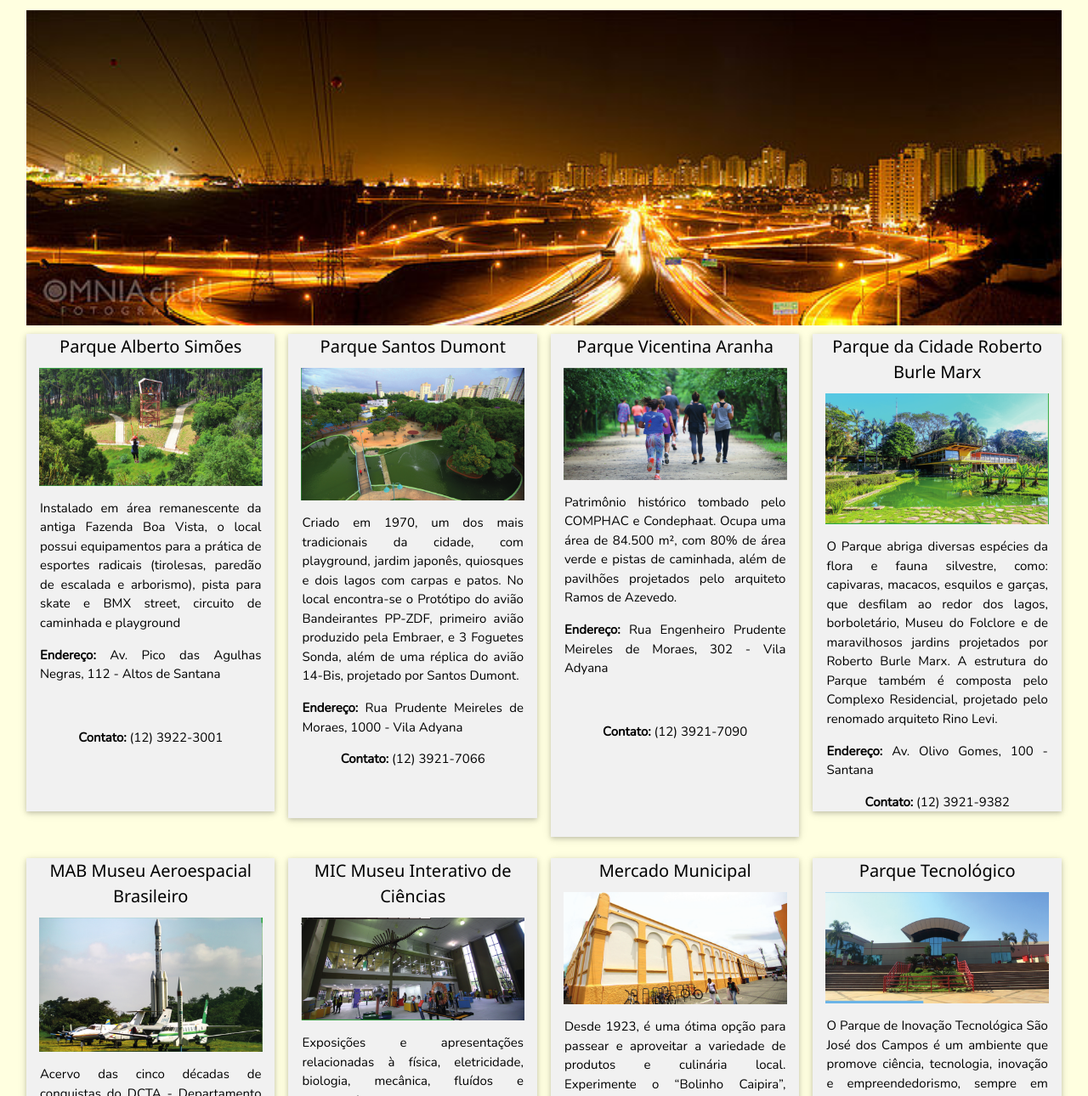
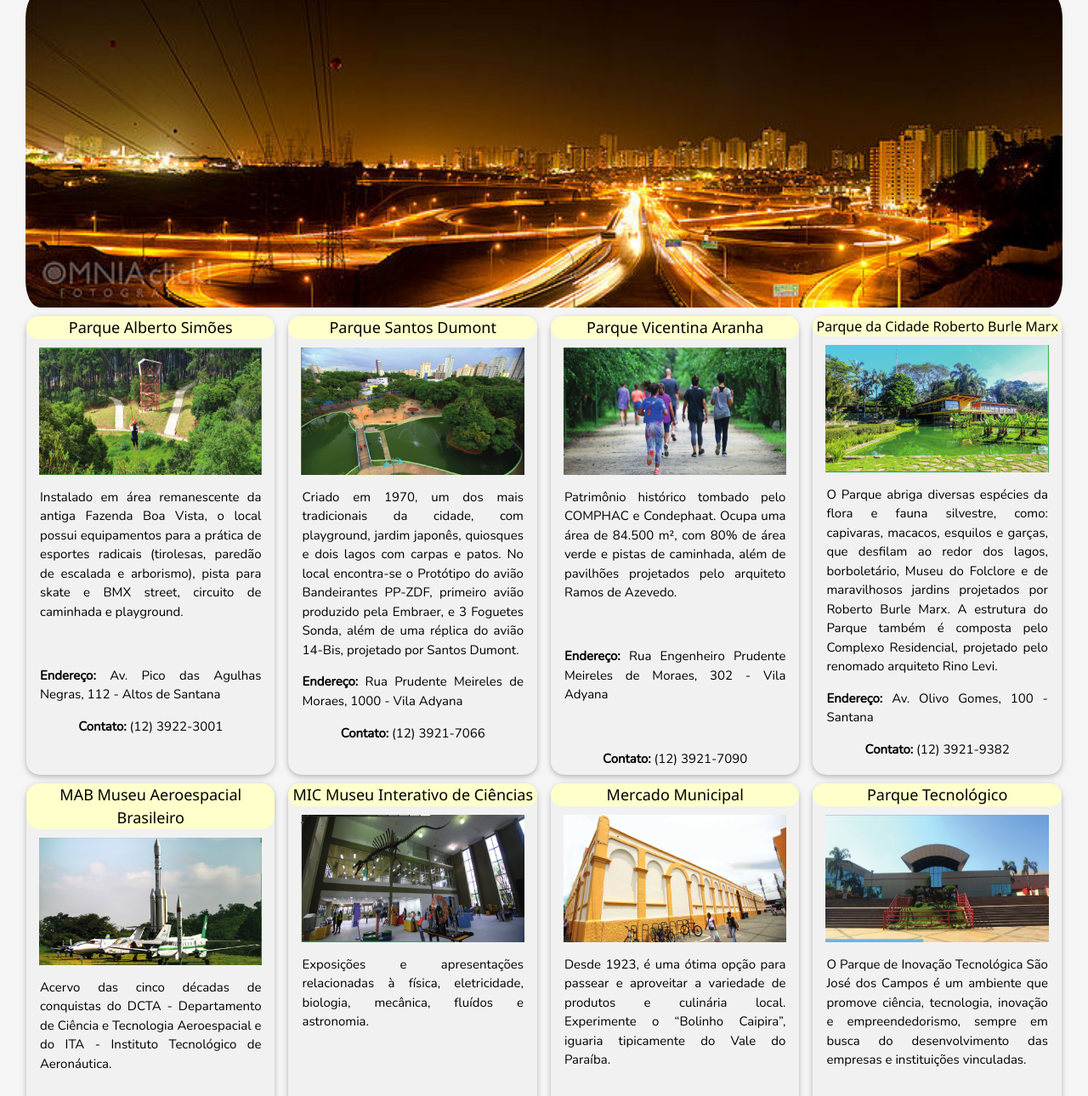
Before and after one commit to rladeira-maker/1semAg14, a plain HTML site: page index.html in a window 1280 px wide. Shown: the part 107-1397 px from the top of the page at 85% size. Drawn offline with nearby package versions, Linux system fonts and the light colour scheme.

Commit message:
Os cards e outros elementos ficaram com os cantos arredondados. Todos os cards ficaram com a mesma altura.

```diff
--- a/index.html
+++ b/index.html
@@ -15,63 +15,88 @@
     />
     <style>
       body {
-        font-family: "Nunito";
+        font-family: "Nunito", Arial, Helvetica, sans-serif;
+        max-width: 1322px;
+        margin: 0 auto;
+        padding: 1em;
+        background-color: whitesmoke;
+      }
+      img{
+        width: 100%;
+        height: 150px;
+        padding: 0em 1em 0em 1em;
+      }
+      footer img{
+        height: 100%;
       }
 
-      .container {
-        font-family: "Nunito", Arial, Helvetica, sans-serif;
-        max-width: 1330px;
-        margin: 0 auto;
-        padding: 1em;
-        background-color:lightyellow;
+      #master_image img{
+        height: 100%;
       }
+
+      header, footer {
+        margin: 0em 1em 8px 1em;
+      }
+
+      .w3-card{
+        width: 100%;
+        height: 36em;
+        padding: top:8px;
+      }
+
     </style>
     <script src=""></script>
   </head>
-  <body <div class="container">
-    <header class="w3-container w3-center w3-dark-grey" style="margin:1em;">
+  <body>
+    <header
+      class="w3-container w3-center w3-dark-grey w3-round-xlarge"
+    >
       <h1>Atrativos Turísticos de São José dos Campos</h1>
     </header>
-    <section>
-        <img class="w3-container"
+      <div id="master_image">
+      <img
+        class="w3-round-xxlarge"
         src="./Image/Anel_Viario.jpeg"
-        alt="Parque Alberto Simões"
-        style="width:100%"
+        alt="Anel_Viario"
       />
-
+    </div>
+      <section>
       <div class="w3-row-padding">
         <div class="w3-quarter">
-          <div class="w3-card w3-light-grey w3-center w3-hover-opacity">
-            <h4>Parque Alberto Simões</h4>
+          <div
+            class="w3-card w3-light-grey w3-center w3-hover-opacity w3-round-xlarge"
+          >
+            <h5 class="w3-round-xlarge w3-pale-yellow">Parque Alberto Simões</h5>
             <img
               src="./Image/Parque_Alberto_Simoes.png"
               alt="Parque Alberto Simões"
-              style="width: 90%"
+
             />
             <p class="w3-container w3-justify">
               Instalado em área remanescente da antiga Fazenda Boa Vista, o
               local possui equipamentos para a prática de esportes radicais
               (tirolesas, paredão de escalada e arborismo), pista para skate e
-              BMX street, circuito de caminhada e playground
+              BMX street, circuito de caminhada e playground.
             </p>
+            <p>&nbsp;</p>
             <p class="w3-container w3-justify">
               <strong>Endereço:</strong> Av. Pico das Agulhas Negras, 112 -
               Altos de Santana
             </p>
-            <p>&#160;</p>
+
             <p><strong>Contato:</strong> (12) 3922-3001</p>
             <!-- espaços acrescidos somente para os cards ficarem em tamanhos próximos-->
-            <p>&#160;</p>
-            <p>&#160;</p>
           </div>
         </div>
         <div class="w3-quarter">
-          <div class="w3-card w3-light-grey w3-center w3-hover-opacity">
-            <h4>Parque Santos Dumont</h4>
+          <div
+            class="w3-card w3-light-grey w3-center w3-hover-opacity w3-round-xlarge"
+          >
+            <h5 class="w3-round-xlarge w3-pale-yellow">Parque Santos Dumont</h5>
             <img
               src="./Image/Parque_Santos_Dumont.png"
               alt="Parque Santos Dumont"
-              style="width: 90%"
+
             />
             <p class="w3-container w3-justify">
               Criado em 1970, um dos mais tradicionais da cidade, com
@@ -86,42 +111,42 @@
             </p>
             <p><strong>Contato:</strong> (12) 3921-7066</p>
             <!-- espaços acrescidos somente para os cards ficarem em tamanhos próximos-->
-            <p>&#160;</p>
-            <hr />
           </div>
         </div>
         <div class="w3-quarter">
-          <div class="w3-card w3-light-grey w3-center w3-hover-opacity">
-            <h4>Parque Vicentina Aranha</h4>
+          <div
+            class="w3-card w3-light-grey w3-center w3-hover-opacity w3-round-xlarge"
+          >
+            <h5 class="w3-round-xlarge w3-pale-yellow">Parque Vicentina Aranha</h5>
             <img
               src="./Image/Parque_Vicentina_Aranha.png"
               alt="Parque Vicentina Aranha"
-              style="width: 90%"
+
             />
             <p class="w3-container w3-justify">
               Patrimônio histórico tombado pelo COMPHAC e Condephaat. Ocupa uma
               área de 84.500 m², com 80% de área verde e pistas de caminhada,
               além de pavilhões projetados pelo arquiteto Ramos de Azevedo.
             </p>
+            <p>&nbsp;</p>
             <p class="w3-container w3-justify">
               <strong>Endereço:</strong> Rua Engenheiro Prudente Meireles de
               Moraes, 302 - Vila Adyana
             </p>
-            <p>&#160;</p>
+            <p>&nbsp;</p>
             <p><strong>Contato:</strong> (12) 3921-7090</p>
             <!-- espaços acrescidos somente para os cards ficarem em tamanhos próximos-->
-            <p>&#160;</p>
-            <p>&#160;</p>
-            <p>&#160;</p>
           </div>
         </div>
         <div class="w3-quarter">
-          <div class="w3-card w3-light-grey w3-center w3-hover-opacity">
-            <h4>Parque da Cidade Roberto Burle Marx</h4>
+          <div
+            class="w3-card w3-light-grey w3-center w3-hover-opacity w3-round-xlarge"
+          >
+            <h6 class="w3-round-xlarge w3-pale-yellow">Parque da Cidade Roberto Burle Marx</h6>
             <img
               src="./Image/Parque_Parque_da_Cidade.png"
               alt="LA"
-              style="width: 90%"
+
             />
             <p class="w3-container w3-justify">
               O Parque abriga diversas espécies da flora e fauna silvestre,
@@ -140,73 +165,84 @@
       </div>
       <div class="w3-row-padding">
         <div class="w3-quarter">
-          <div class="w3-card w3-light-grey w3-center w3-hover-opacity">
-            <h4>MAB Museu Aeroespacial Brasileiro</h4>
+          <div
+            class="w3-card w3-light-grey w3-center w3-hover-opacity w3-round-xlarge"
+          >
+            <h5 class="w3-round-xlarge w3-pale-yellow">MAB Museu Aeroespacial Brasileiro</h5>
             <img
               src="./Image/Museu_Aeroespacial.png"
               alt="Museu Aeroespacial"
-              style="width: 90%"
+
             />
             <p class="w3-container w3-justify">
               Acervo das cinco décadas de conquistas do DCTA - Departamento de
               Ciência e Tecnologia Aeroespacial e do ITA - Instituto Tecnológico
               de Aeronáutica.
             </p>
+            <p>&nbsp;</p>
             <p class="w3-container w3-justify">
               <strong>Endereço:</strong> Av. Brigadeiro Faria Lima, s/n (acesso
               para o Aeroporto)
             </p>
+            <p>&nbsp;</p>
             <p><strong>Contato:</strong> (12) 3947-3046</p>
           </div>
         </div>
         <div class="w3-quarter">
-          <div class="w3-card w3-light-grey w3-center w3-hover-opacity">
-            <h4>MIC Museu Interativo de Ciências</h4>
+          <div
+            class="w3-card w3-light-grey w3-center w3-hover-opacity w3-round-xlarge"
+          >
+            <h5 class="w3-round-xlarge w3-pale-yellow">MIC Museu Interativo de Ciências</h5>
             <img
               src="./Image/Museu_Interativo_de_Ciencias.png"
               alt="Museu_Interativo_de_Ciencias"
-              style="width: 90%"
+
             />
             <p class="w3-container w3-justify">
               Exposições e apresentações relacionadas à física, eletricidade,
               biologia, mecânica, fluídos e astronomia.
             </p>
+            <p>&nbsp;</p>
+            <p>&nbsp;</p>
             <p class="w3-container w3-justify">
               <strong>Endereço:</strong> Rua Profº Felício Savastano, s/n - Vila
               Industrial
             </p>
+            <p>&nbsp;</p>
             <p><strong>Contato:</strong> (12) 3922-0004</p>
             <!-- espaços acrescidos somente para os cards ficarem em tamanhos próximos-->
-            <p>&#160;</p>
-            <p>&#160;</p>
-            <hr />
           </div>
         </div>
         <div class="w3-quarter">
-          <div class="w3-card w3-light-grey w3-center w3-hover-opacity">
-            <h4>Mercado Municipal</h4>
+          <div
+            class="w3-card w3-light-grey w3-center w3-hover-opacity w3-round-xlarge"
+          >
+            <h5 class="w3-round-xlarge w3-pale-yellow">Mercado Municipal</h5>
             <img src="./Image/Mercado_Municipal.png" alt="Mercado_Municipal"
-            titleado_Municipal" style="width: 90%" />
+            titleado_Municipal"  />
             <p class="w3-container w3-justify">
               Desde 1923, é uma ótima opção para passear e aproveitar a
               variedade de produtos e culinária local. Experimente o “Bolinho
               Caipira”, iguaria tipicamente do Vale do Paraíba.
             </p>
+            <p>&nbsp;</p>
             <p class="w3-container w3-justify">
               <strong>Endereço:</strong> Travessa Chico Luiz, 56 - Centro
             </p>
+            <p>&nbsp;</p>
             <p><strong>Contato:</strong> (12) 3922-4292</p>
             <!-- espaços acrescidos somente para os cards ficarem em tamanhos próximos-->
-            <br />
           </div>
         </div>
         <div class="w3-quarter">
-          <div class="w3-card w3-light-grey w3-center w3-hover-opacity">
-            <h4>Parque Tecnológico</h4>
+          <div
+            class="w3-card w3-light-grey w3-center w3-hover-opacity w3-round-xlarge"
+          >
+            <h5 class="w3-round-xlarge w3-pale-yellow">Parque Tecnológico</h5>
             <img
               src="./Image/Parque_Tecnologico.png"
               alt="Parque_Tecnologico"
-              style="width: 90%"
+
             />
             <p class="w3-container w3-justify">
               O Parque de Inovação Tecnológica São José dos Campos é um ambiente
@@ -214,28 +250,28 @@
               sempre em busca do desenvolvimento das empresas e instituições
               vinculadas.
             </p>
+            <p>&nbsp;</p>
             <p class="w3-container w3-justify">
               <strong>Endereço:</strong> Av. Doutor Altino Bondesan, 500 -
               Eugênio de Melo
             </p>
+            <p>&nbsp;</p>
             <p><strong>Contato:</strong> (12) 3878-9500</p>
-            <hr />
           </div>
         </div>
       </div>
     </section>
-    <footer class="w3-panel w3-dark-grey w3-row">
-        <div class="w3-third">
+    <footer class="w3-panel w3-dark-grey w3-row w3-round-xlarge">
+      <div class="w3-third">
         <img
-        class="w3-half"
+          class="w3-half"
           src="./Image/Bigwhalelogo_fundo_branco.png"
           alt="Bigwhalelogo"
-          style="width:100px; padding: 10px"
+          style="width: 100px; padding: 10px"
         />
-
-    </div>
-        <p class="w3-third w3-large "><b>Contato:</b> (12) 98121-2121</p>
-        <p class="w3-third w3-large" ><b>E-mail:</b> contact@bigwhale_data.com</p>
-      </footer>
+      </div>
+      <p class="w3-third w3-large"><b>Contato:</b> (12) 98121-2121</p>
+      <p class="w3-third w3-large"><b>E-mail:</b> contact@bigwhale_data.com</p>
+    </footer>
   </body>
 </html>
```
